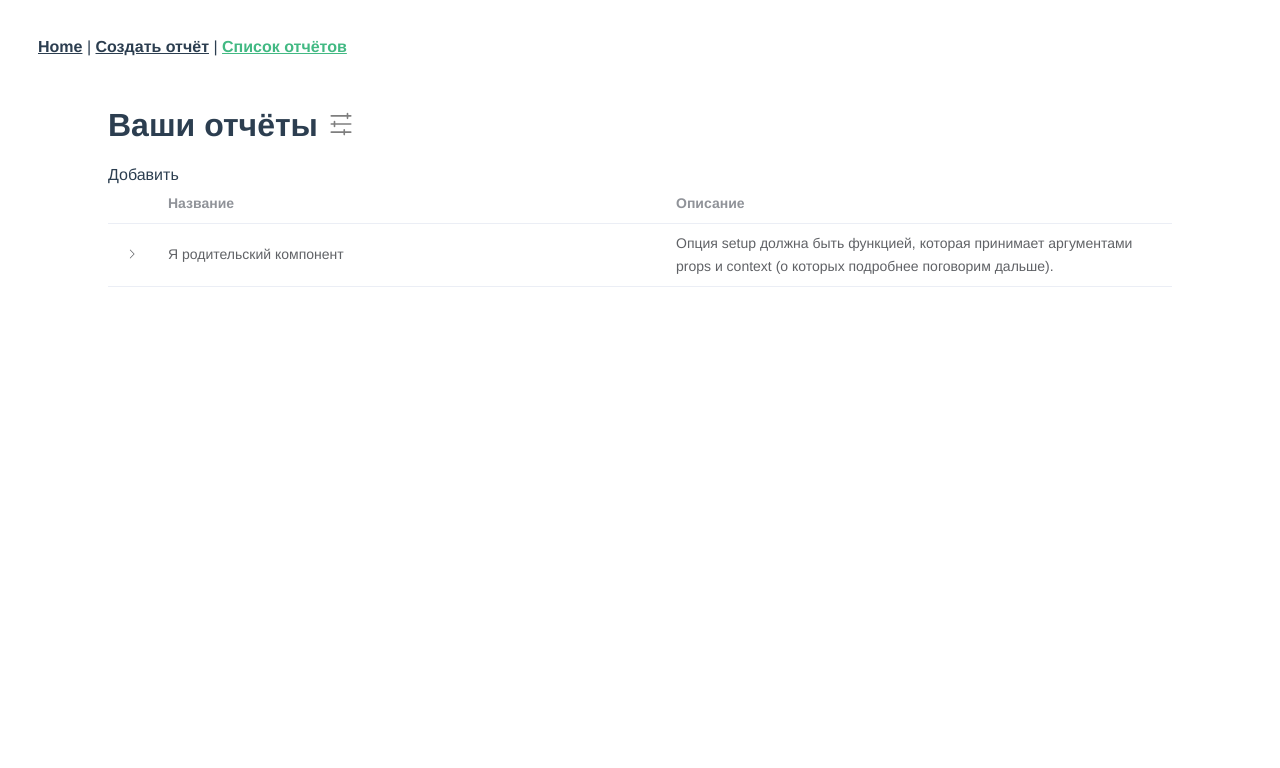
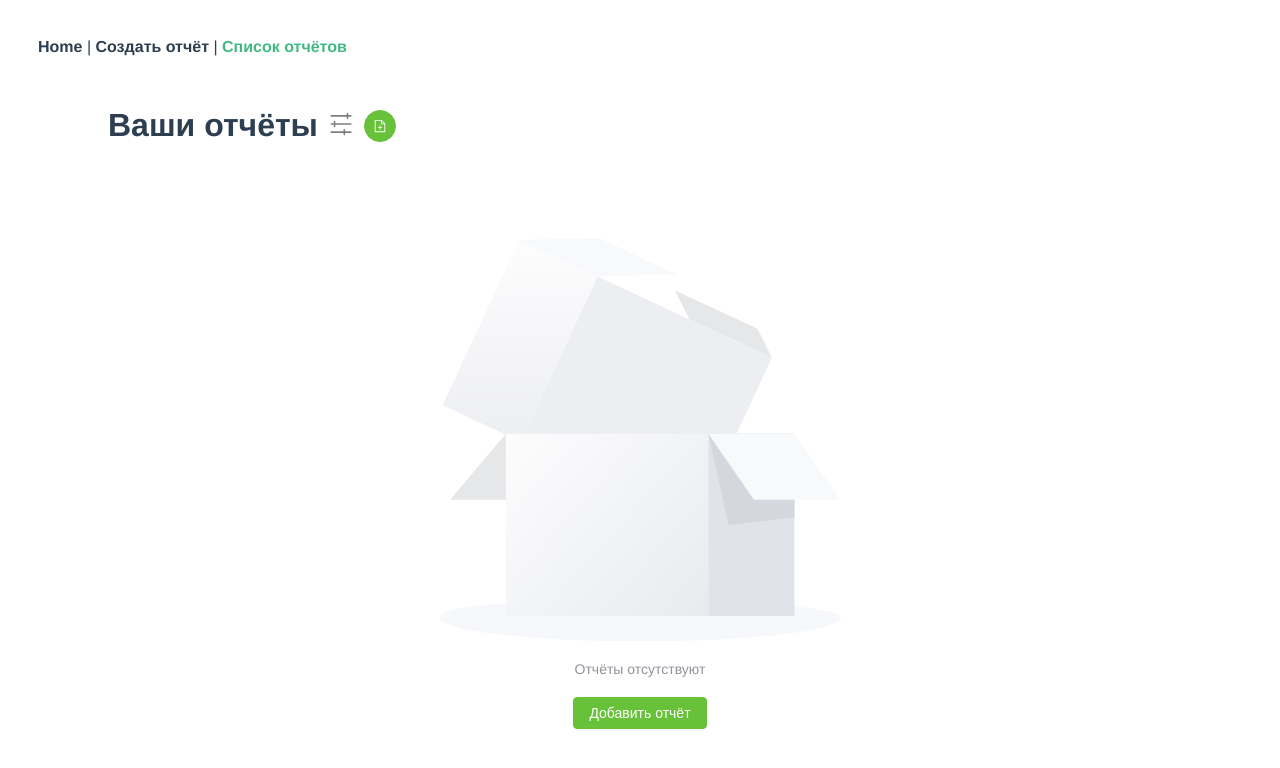
Before and after one commit to katafract3989/learning-vue-3, a Vue app: page /reports in a window 1280 px wide. Shown: the top 768 px of the page. Built offline with nearby package versions, Linux system fonts and the light colour scheme.

Commit message:
174020 - Добавление отчётов, фиксы и минорные правки

```diff
--- a/src/assets/styles/scss/_main.scss
+++ b/src/assets/styles/scss/_main.scss
@@ -9,13 +9,17 @@
 #nav {
   padding: 30px;
 
-  a {
-    font-weight: bold;
-    color: #2c3e50;
 
-    &.router-link-exact-active {
-      color: #42b983;
-    }
+}
+
+a {
+  font-weight: bold;
+  color: #2c3e50;
+  text-decoration: none !important;
+  border: none !important;
+
+  &.router-link-exact-active {
+    color: #42b983;
   }
 }
 
--- a/src/components/Report.vue
+++ /dev/null
@@ -1,113 +0,0 @@
-<template>
-  <div class="report-wrapper">
-    <div class="report">
-      <div class="row">
-        <div class="col">{{ reportIndex }}</div>
-        <div
-          class="col truncate"
-          v-for="(colName, indexColTable) in cols"
-          :key="indexColTable"
-        >
-          {{ report[colName] }}
-        </div>
-      </div>
-    </div>
-    <div class="hidden-reports">
-      <accordion
-        v-if="report.childs !== null"
-        :title="`Показать ещё ${report.childs.length}`"
-      >
-        <report
-          v-for="(childReport, childIndex) in report.childs"
-          :key="childIndex"
-          :report="childReport"
-          :parentIndex="reportIndex"
-          :index="childIndex + 1"
-          :cols="cols"
-        />
-      </accordion>
-    </div>
-  </div>
-</template>
-
-<script lang="ts">
-import { defineComponent, computed } from "vue";
-import Accordion from "@/components/Accordion.vue";
-
-export default defineComponent({
-  name: "Report",
-
-  components: {
-    Accordion,
-  },
-
-  props: {
-    report: {
-      type: Object,
-      required: true,
-    },
-
-    cols: {
-      type: Array,
-      default: () => [],
-    },
-
-    index: {
-      type: Number,
-      required: true,
-    },
-
-    parentIndex: {
-      type: [Number, String],
-      default: null,
-    },
-  },
-
-  setup(props) {
-    const reportIndex = computed(() => {
-      const { index, parentIndex } = props;
-      return parentIndex ? `${parentIndex}.${index}` : index;
-    });
-
-    return {
-      reportIndex,
-    };
-  },
-});
-</script>
-
-<style lang="scss" scoped>
-@import "../assets/styles/scss/_variables.scss";
-
-
-.report-wrapper {
-  margin-bottom: 10px;
-  border-left: 5px solid $blue-color;
-}
-
-.report {
-  margin-bottom: 5px;
-  width: 100%;
-  background: $dark-color;
-  color: white;
-
-  overflow: hidden;
-}
-
-.row {
-  display: flex;
-  justify-content: space-between;
-  width: 100%;
-}
-
-.col {
-  width: 350px;
-  text-align: left;
-  padding: 5px;
-  -webkit-line-clamp: 4;
-}
-
-.hidden-reports {
-  width: 100%;
-}
-</style>
--- a/src/components/ReportForm.vue
+++ b/src/components/ReportForm.vue
@@ -6,21 +6,43 @@
       </el-form-item>
     </el-form>
     <el-button type="success" @click="addReport">Добавить отчёт</el-button>
-    <pre>{{ reportForm }}</pre>
   </div>
 </template>
 
-<script>
+<script lang="ts">
 import { computed, defineComponent, ref } from "vue";
 import useStore from "@/store";
+import { ElLoading } from "element-plus";
+
 export default defineComponent({
   name: "ReportForm",
 
-  setup() {
+  props: {
+    parentId: {
+      type: [String, Number],
+      default: 1,
+    },
+  },
+
+  setup(props) {
     const pinia = useStore();
+    const reportForm = ref({});
+    const addReport = () => {
+      pinia.addReport(reportForm, props.parentId);
+      reportForm.value = {};
+      openLoader();
+    };
 
-    const reportForm = ref({});
-    const addReport = () => pinia.addReport(reportForm);
+    const openLoader = () => {
+      const loading = ElLoading.service({
+        lock: true,
+        background: "rgba(0, 0, 0, 0.7)",
+      });
+      setTimeout(() => {
+        loading.close();
+      }, 500);
+    };
+
     return {
       cols: computed(() => pinia.getCols),
       reportForm,
--- a/src/components/ReportsTable.vue
+++ b/src/components/ReportsTable.vue
@@ -1,28 +1,34 @@
 <template>
   <div>
-    <span @click="addModal">Добавить</span>
+    <el-empty
+      :image-size="400"
+      v-if="reports.length === 0"
+      description="Отчёты отсутствуют"
+    >
+      <el-button type="success" @click="addReport(null)">
+        Добавить отчёт
+      </el-button>
+    </el-empty>
 
-    <el-table :data="reports" style="width: 100%" :border="false">
+    <el-table v-else :data="reports" style="width: 100%" :border="false">
       <el-table-column type="expand">
         <template #default="report">
-          <div>
-            <h2 v-if="report.row.childs">
+          <div class="nested-reports" v-if="report.row.childs.length > 0">
+            <h2>
               Вложенные отчёты
-              <el-button type="success" circle @click="addModal">
+              <el-button type="success" circle @click="addReport(report.row.id)">
                 <el-icon style="vertical-align: middle">
                   <DocumentAdd />
                 </el-icon>
               </el-button>
             </h2>
-            <reports-table :reports="report.row.childs" />
-            <modal
-              v-if="isShowModalAdd"
-              :title="`Добавить к отчёту (${report.row.title})`"
-              @hide-modal="hideModal"
-            >
-              <report-form />
-            </modal>
+            <reports-table :reports="report.row.childs.length > 0" />
           </div>
+          <el-empty v-else description="Вложенные отчёты отсутствуют">
+            <el-button type="success" @click="addReport(report.row.id)">
+              Добавить дочерний отчёт
+            </el-button>
+          </el-empty>
         </template>
       </el-table-column>
 
@@ -34,49 +40,19 @@
       />
     </el-table>
   </div>
-
-  <!--  <div class="table">-->
-  <!--    <div class="table__head">-->
-  <!--      <div class="row">-->
-  <!--        <div class="col">#</div>-->
-  <!--        <div-->
-  <!--          class="col"-->
-  <!--          v-for="(title, indexTable) in colsTitles"-->
-  <!--          :key="indexTable"-->
-  <!--        >-->
-  <!--          {{ title }}-->
-  <!--        </div>-->
-  <!--      </div>-->
-  <!--    </div>-->
-  <!--    <div class="table__body">-->
-  <!--      <div class="table__report">-->
-  <!--        <report-->
-  <!--          v-for="(report, index) in reports"-->
-  <!--          :key="index"-->
-  <!--          :report="report"-->
-  <!--          :index="index + 1"-->
-  <!--          :cols="colsNames"-->
-  <!--        />-->
-  <!--      </div>-->
-  <!--    </div>-->
-  <!--  </div>-->
 </template>
 
 <script lang="ts">
-import { computed, defineComponent, ref } from "vue";
-// import Report from "@/components/Report.vue";
+import { defineComponent, computed, ref } from "vue";
 import useStore from "@/store";
 import ReportsTable from "@/components/ReportsTable.vue";
-import Modal from "@/components/ui/Modal.vue";
-import ReportForm from "@/components/ReportForm.vue";
-export default defineComponent({
+
+const ReportsTableComp: any = defineComponent({
   name: "ReportsTable",
   components: {
-    // Report,
     ReportsTable,
-    Modal,
-    ReportForm,
   },
+
   props: {
     reports: {
       type: Array,
@@ -84,27 +60,23 @@
     },
   },
 
-  setup() {
+  setup(props, { emit }) {
     const pinia = useStore();
-    let isShowModalAdd = ref(false);
-    const addModal = () => {
-      isShowModalAdd.value = true;
-    };
 
-    const hideModal = () => {
-      isShowModalAdd.value = false;
+    const addReport = (parentId: number | string | null) => {
+      emit("add-report", parentId);
     };
 
     return {
       cols: computed(() => pinia.getCols),
       colsTitles: computed(() => pinia.getColsTitles),
       colsNames: computed(() => pinia.getColsNames),
-      addModal,
-      hideModal,
-      isShowModalAdd,
+      addReport,
     };
   },
 });
+
+export default ReportsTableComp;
 </script>
 
 <style lang="scss" scoped>
@@ -144,4 +116,8 @@
     padding: 5px;
   }
 }
+
+.nested-reports {
+  margin-left: 20px;
+}
 </style>
--- a/src/components/settings-table/ColField.vue
+++ b/src/components/settings-table/ColField.vue
@@ -27,6 +27,7 @@
 <script lang="ts">
 import { defineComponent, ref } from "vue";
 import { Delete } from "@element-plus/icons-vue";
+
 export default defineComponent({
   name: "ColField",
   components: {
@@ -46,8 +47,8 @@
   },
 
   setup(props, { emit }) {
-    let title = ref(props.col.title);
-    let name = ref(props.col.name);
+    const title = ref(props.col.title);
+    const name = ref(props.col.name);
 
     const onInputTitle = (title: string) =>
       emit("change-col-title", props.col.id, title);
--- a/src/domain/types/TableCol.ts
+++ b/src/domain/types/Table.ts
@@ -1,5 +1,5 @@
-export default interface TableCol {
+export type TableCol = {
   id: number | string;
   title: string;
   name: string;
-}
+};
--- a/src/domain/types/TableConfig.ts
+++ /dev/null
@@ -1,4 +0,0 @@
-import TableCol from "@/domain/models/TableCol";
-export default interface TableConfig {
-  cols: TableCol;
-}
--- /dev/null
+++ b/src/mock/reports.json
@@ -0,0 +1,28 @@
+[
+  {
+    "id": 1,
+    "title": "Я родительский компонент 1111",
+    "description": "Опция setup должна быть функцией, которая принимает аргументами props и context (о которых подробнее поговорим дальше).",
+    "childs": [
+      {
+        "id": 2,
+        "title": "Я дочерний компонент 1",
+        "description": "Опция setup должна быть функцией, которая принимает аргументами props и context (о которых подробнее поговорим дальше).",
+        "childs": [
+          {
+            "id": 3,
+            "title": "Разиваем недоразвитость 2",
+            "description": "Опция setup должна быть функцией, которая принимает аргументами props и context (о которых подробнее поговорим дальше).",
+            "childs": null
+          },
+          {
+            "id": 4,
+            "title": "Разиваем недоразвитость 8",
+            "description": "Опция setup должна быть функцией, которая принимает аргументами props и context (о которых подробнее поговорим дальше).",
+            "childs": null
+          }
+        ]
+      }
+    ]
+  }
+]
--- a/src/store/pinia.ts
+++ b/src/store/pinia.ts
@@ -1,6 +1,7 @@
 import { defineStore } from "pinia";
 import _ from "lodash";
-import TableCol from "@/domain/types/TableCol";
+import { TableCol } from "@/domain/types/Table";
+import reports from "@/mock/reports.json";
 
 export const useStore = defineStore("main", {
   state: () => ({
@@ -18,7 +19,7 @@
         },
       ],
     },
-    reports: [],
+    reports: [] as Array<Record<string, any>>,
   }),
 
   getters: {
@@ -63,8 +64,17 @@
       }
     },
 
-    addReport(report: never) {
-      this.reports.push(report);
+    addReport(report: Record<string, any>, parentId: number | string | null) {
+      if (parentId === null) {
+        this.reports.push({
+          ...report.value,
+          id: _.uniqueId("new_report_"),
+          childs: [],
+          parentId: null,
+        });
+      } else {
+        // реализация поиска родителя и добавление отчёта как дочернего
+      }
     },
   },
 });
--- a/src/views/Reports.vue
+++ b/src/views/Reports.vue
@@ -4,102 +4,66 @@
       <div class="reports__header">
         <h1>Ваши отчёты</h1>
         <router-link to="/settings-report">
-          <img
-            class="settings-icon"
-            src="@/assets/icon/svg/options.svg"
-            alt=""
-          />
+          <img class="settings-icon" src="@/assets/icon/svg/options.svg" />
         </router-link>
+        <el-button
+          type="success"
+          circle
+          @click="addModal(null)"
+          style="margin-left: 10px"
+        >
+          <el-icon style="vertical-align: middle">
+            <DocumentAdd />
+          </el-icon>
+        </el-button>
       </div>
-
       <div class="report-table">
-        <reports-table :reports="reports" />
+        <reports-table :reports="reports" @add-report="addModal" />
       </div>
     </div>
   </div>
+
+  <modal v-if="isShowModalAdd" title="Добавить отчёт" @hide-modal="hideModal">
+    <report-form :parent-id="parentId" />
+  </modal>
 </template>
 
 <script lang="ts">
-import {computed, defineComponent} from "vue";
+import { computed, defineComponent, Ref, ref } from "vue";
 import ReportsTable from "@/components/ReportsTable.vue";
 import useStore from "@/store";
+import Modal from "@/components/ui/Modal.vue";
+import ReportForm from "@/components/ReportForm.vue";
+
 export default defineComponent({
   components: {
     ReportsTable,
+    Modal,
+    ReportForm,
   },
 
   setup() {
-
     const pinia = useStore();
 
-    const reports = [
+    let parentId: Ref<string | number | null> = ref(null);
 
-      {
-        id: 2,
-        title: "Я родительский компонент",
-        description:
-          "Опция setup должна быть функцией, которая принимает аргументами props и context (о которых подробнее поговорим дальше).",
-        childs: [
-          {
-            id: 3,
-            title: "Я дочерний компонент 1",
-            description:
-              "Опция setup должна быть функцией, которая принимает аргументами props и context (о которых подробнее поговорим дальше).",
-            childs: [
-              {
-                id: 4,
-                title: "Разиваем недоразвитость 2",
-                description:
-                  "Опция setup должна быть функцией, которая принимает аргументами props и context (о которых подробнее поговорим дальше).",
-                childs: [
-                  {
-                    id: 5,
-                    title: "Разиваем недоразвитость 3",
-                    description:
-                      "Опция setup должна быть функцией, которая принимает аргументами props и context (о которых подробнее поговорим дальше).",
-                    childs: null,
-                  },
-                  {
-                    id: 6,
-                    title: "Разиваем недоразвитость 4",
-                    description:
-                      "Опция setup должна быть функцией, которая принимает аргументами props и context (о которых подробнее поговорим дальше).",
-                    childs: [
-                      {
-                        id: 7,
-                        title: "Разиваем недоразвитость 5",
-                        description:
-                          "Опция setup должна быть функцией, которая принимает аргументами props и context (о которых подробнее поговорим дальше).",
-                        childs: null,
-                      },
-                      {
-                        id: 8,
-                        title: "Разиваем недоразвитость 6",
-                        description:
-                          "Опция setup должна быть функцией, которая принимает аргументами props и context (о которых подробнее поговорим дальше).",
-                        childs: null,
-                        actions: "Пёс бездомный",
-                      },
-                    ],
-                  },
-                ],
-              },
-              {
-                id: 9,
-                title: "Разиваем недоразвитость 8",
-                description:
-                  "Опция setup должна быть функцией, которая принимает аргументами props и context (о которых подробнее поговорим дальше).",
-                childs: null,
-              },
-            ],
-          },
-        ],
-      },
+    let isShowModalAdd = ref(false);
+    const addModal = (id: number | string | null = null) => {
+      parentId.value = id;
+      isShowModalAdd.value = true;
+    };
 
-    ];
+    const hideModal = () => {
+      parentId.value = null;
+      isShowModalAdd.value = false;
+    };
 
     return {
-      reports: computed(() => reports),
+      reports: computed(() => pinia.getReports),
+      addModal,
+      hideModal,
+      isShowModalAdd,
+      parentId,
     };
   },
 });
--- a/tsconfig.json
+++ b/tsconfig.json
@@ -6,6 +6,7 @@
     "jsx": "preserve",
     "importHelpers": true,
     "moduleResolution": "node",
+    "resolveJsonModule": true,
     "experimentalDecorators": true,
     "skipLibCheck": true,
     "esModuleInterop": true,
@@ -39,6 +40,6 @@
     "node_modules"
   ],
   "noImplicitReturns": true,
-  "noImplicitAny": false
+  "noImplicitAny": false,
 
 }
```
Also changed, not shown: src/views/SettingsReport.vue (+15 -3 lines).
